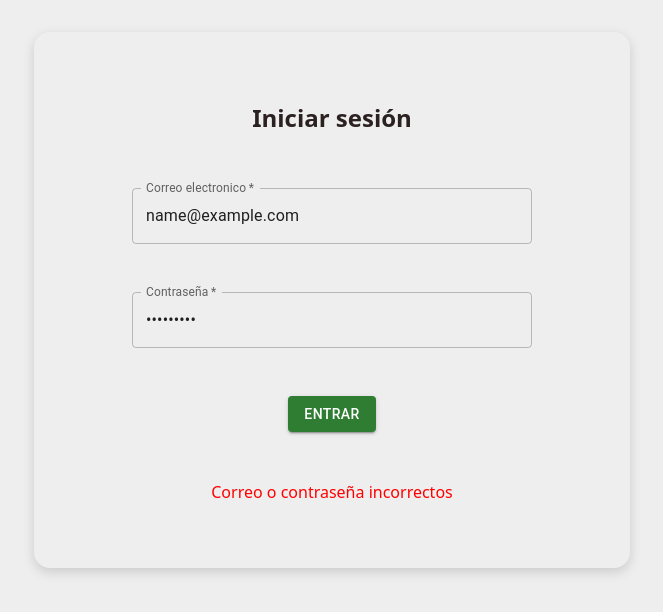
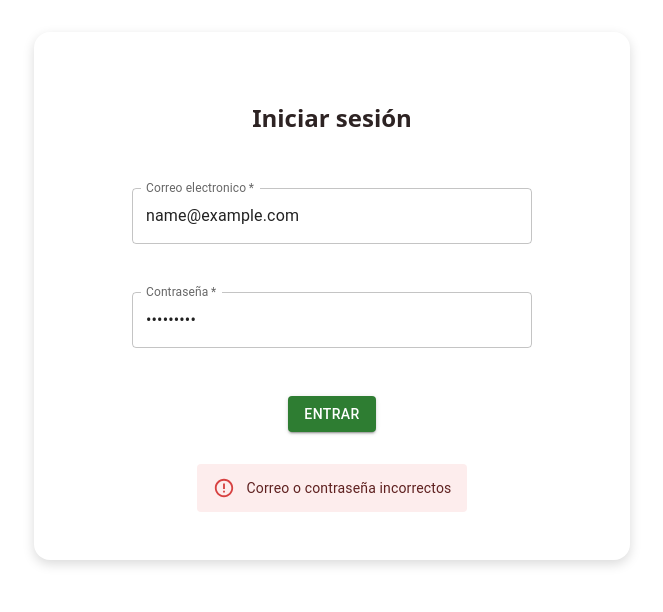
Before and after one commit to AbrilPal/GestionArchivosPT, a React (Vite) app in the folder Mi-Gestion-ex/: page /login in a window 1280 px wide. Both pictures are taken after typing "name@example.com", "Sample123" into the empty fields and a click on the button "ENTRAR". Shown: the top 612 px of the page, without its empty margins (308-971 px from the left). Built offline with nearby package versions, Linux system fonts and the light colour scheme.

Commit message:
alerta login

```diff
--- a/Mi-Gestion-ex/src/App.css
+++ b/Mi-Gestion-ex/src/App.css
@@ -5,7 +5,7 @@
 
     color-scheme: light dark;
     color: rgba(14, 2, 2, 0.87);
-    background-color: #eee;
+    background-color: color(srgb 0.9999 1 1);
 
     font-synthesis: none;
     text-rendering: optimizeLegibility;
--- a/Mi-Gestion-ex/src/components/Login/Login.jsx
+++ b/Mi-Gestion-ex/src/components/Login/Login.jsx
@@ -5,6 +5,7 @@ import TextField from '@mui/material/TextField';
 import Button from '@mui/material/Button';
 import './login.css'
 import CircularProgress from '@mui/material/CircularProgress';
+import Alert from '@mui/material/Alert';
 
 export default function Login() {
     const { login,logout } = useAuth();
@@ -65,7 +66,7 @@ export default function Login() {
                     {loading ? <CircularProgress size={24} color="inherit" /> : 'Entrar'}
                 </Button>
             </form>
-            {error && <p style={{ color: 'red' }}>{error}</p>}
+            {error && <Alert severity="error">{error}</Alert>}
         </div>
     );
 }
```
